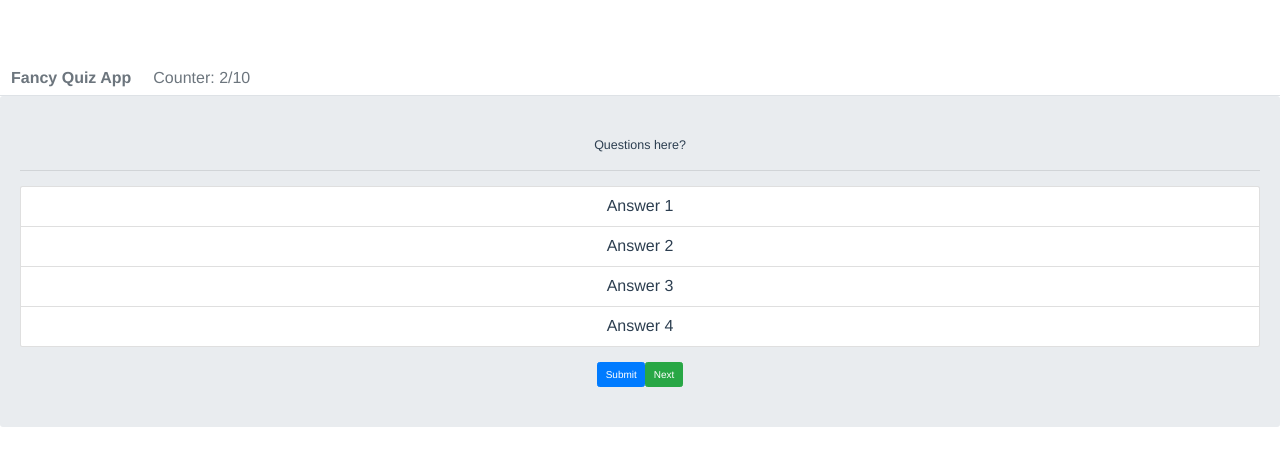
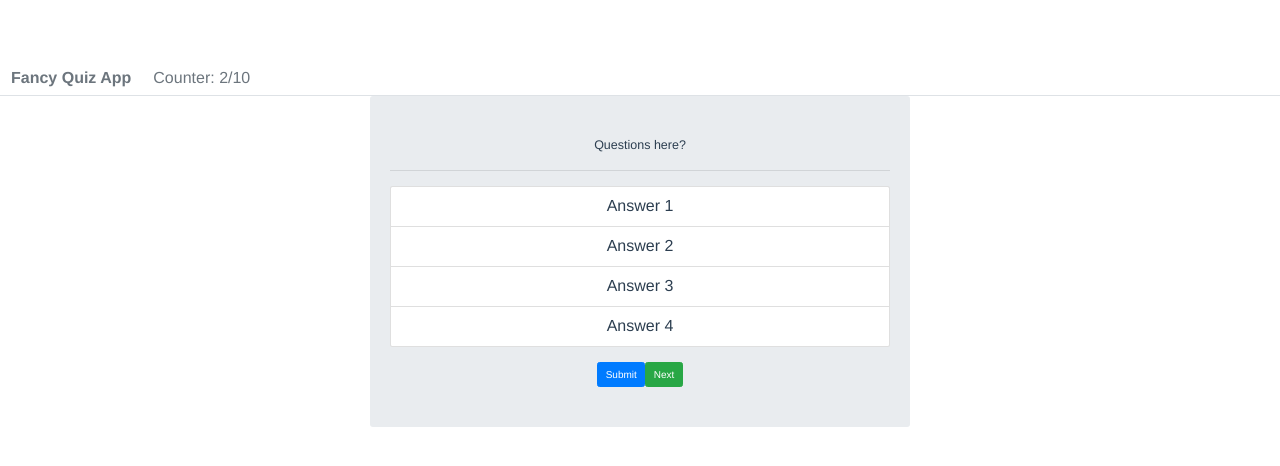
Before and after one commit to trepichio/vue_quizapp, a Vue app: page / in a window 1280 px wide. Shown: the top 466 px of the page. Built offline with nearby package versions, Linux system fonts and the light colour scheme.

Commit message:
add boostrap grid layout for questionBox

```diff
--- a/src/App.vue
+++ b/src/App.vue
@@ -1,7 +1,13 @@
 <template>
   <div id="app">
     <Header />
-    <QuestionBox />
+    <b-container class="bv-example-row">
+      <b-row>
+        <b-col sm='6' offset='3'>
+          <QuestionBox />
+        </b-col>
+      </b-row>
+    </b-container>
   </div>
 </template>
 
```
